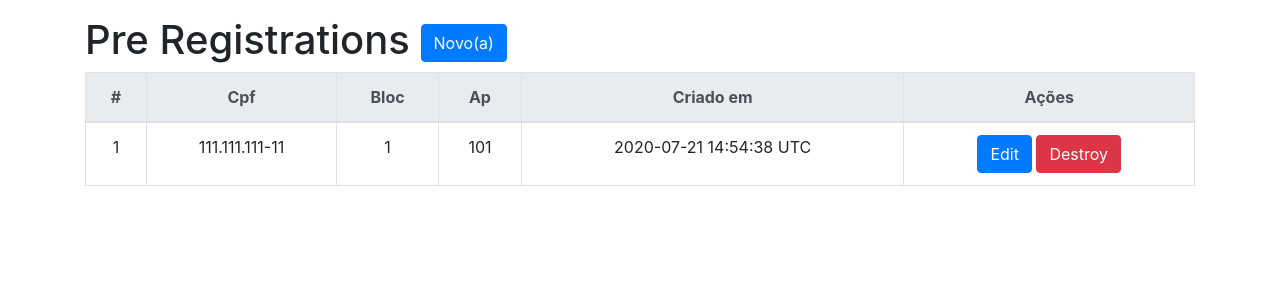
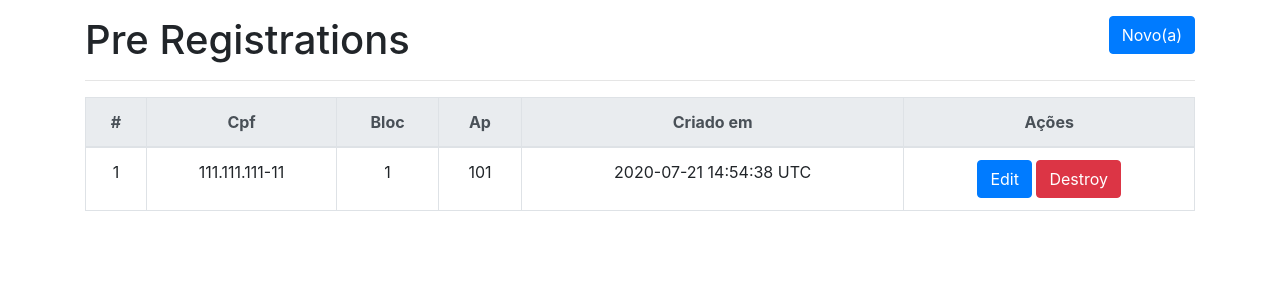
Before and after one commit to johnggli/AssembleiaOnline, a Rails app: page /admin/pre_registrations in a window 1280 px wide. Shown: the part 56-356 px from the top of the page. Run offline with Rails 7, Linux system fonts and the light colour scheme; data comes from the database, SQL or seed files in the repository; style sheets or scripts are compiled from the project's sources; some libraries are stand-ins or nearby versions.

Commit message:
refactor: put new button to right

```diff
--- a/app/assets/stylesheets/application.css
+++ b/app/assets/stylesheets/application.css
@@ -18,3 +18,7 @@
 table {
   text-align: center;
 }
+
+.new {
+  float: right;
+}
--- a/app/views/admin/pre_registrations/index.html.erb
+++ b/app/views/admin/pre_registrations/index.html.erb
@@ -2,7 +2,12 @@
 
 <p id="notice"><%= notice %></p>
 
-<h1>Pre Registrations <%= link_to 'Novo(a)', new_admin_pre_registration_path, class:"btn btn-primary" %></h1>
+<h1>
+  Pre Registrations
+  <%= link_to 'Novo(a)', new_admin_pre_registration_path, class:"btn btn-primary new" %>
+</h1>
+
+<hr>
 
 <table class="table table-bordered table-hover">
   <thead class="thead-light">
```
